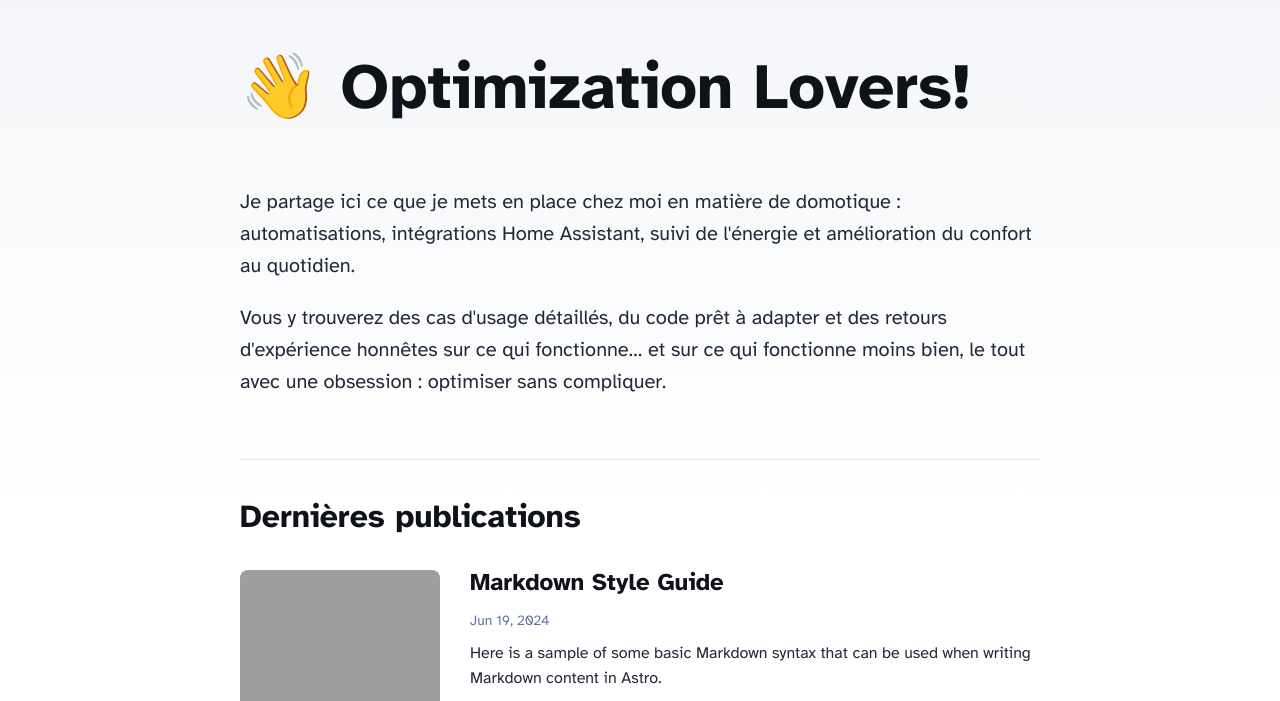
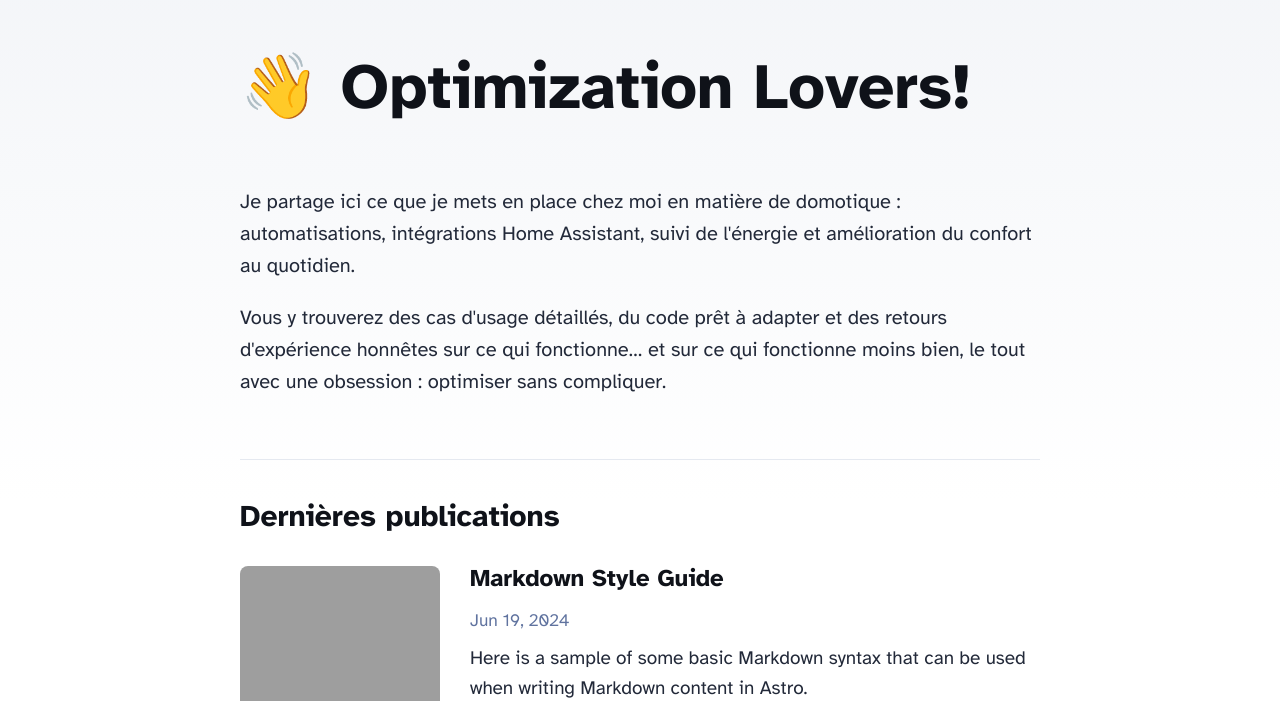
Before and after one commit to pierrg1479/mon-blog, an Astro site: page / in a window 1280 px wide. Shown: the part 99-800 px from the top of the page. Built offline with nearby package versions, Linux system fonts and the light colour scheme; Astro itself is replaced by a stand-in of ours; grey boxes are pictures that could not be loaded.

Commit message:
Match typography in latest posts section

```diff
--- a/src/pages/index.astro
+++ b/src/pages/index.astro
@@ -78,7 +78,8 @@ const posts = (await getCollection('blog')).sort(
 		border-top: 1px solid rgb(var(--gray-light));
 	}
 	.latest-posts h2 {
-		font-size: 2rem;
+		font-size: 1.5em;
+		font-weight: 700;
 		margin-bottom: 1em;
 	}
 	.latest-posts ul {
@@ -113,7 +114,8 @@ const posts = (await getCollection('blog')).sort(
 		flex: 1;
 	}
 	.latest-posts h3 {
-		font-size: 1.5rem;
+		font-size: 1.2em;
+		font-weight: 700;
 		margin: 0 0 0.5em 0;
 		color: rgb(var(--black));
 		transition: color 0.2s;
@@ -122,12 +124,13 @@ const posts = (await getCollection('blog')).sort(
 		color: rgb(var(--accent));
 	}
 	.latest-posts .date {
-		font-size: 0.875rem;
+		font-size: 0.875em;
 		color: rgb(var(--gray));
 		margin: 0 0 0.5em 0;
 	}
 	.latest-posts .description {
-		font-size: 1rem;
+		font-size: 0.95em;
+		line-height: 1.6;
 		color: rgb(var(--gray-dark));
 		margin: 0;
 	}
```
